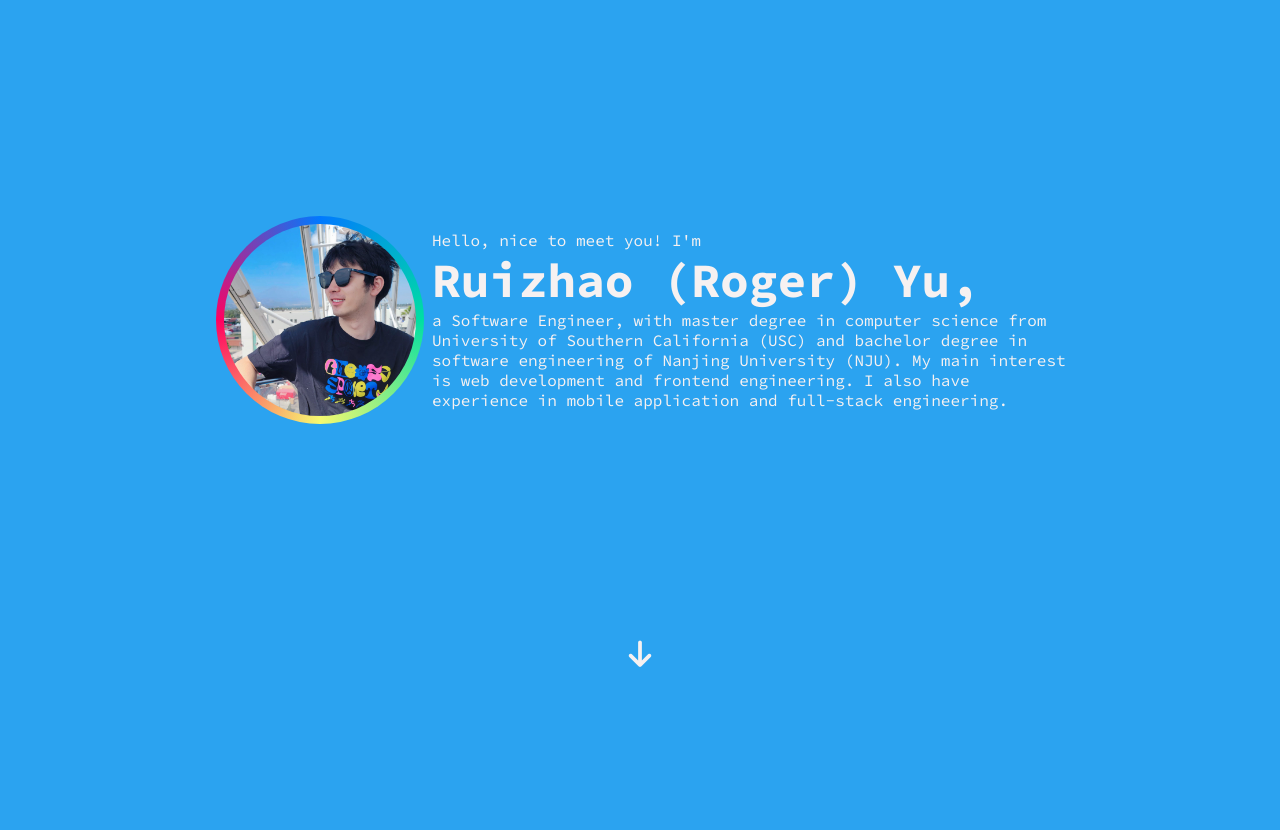
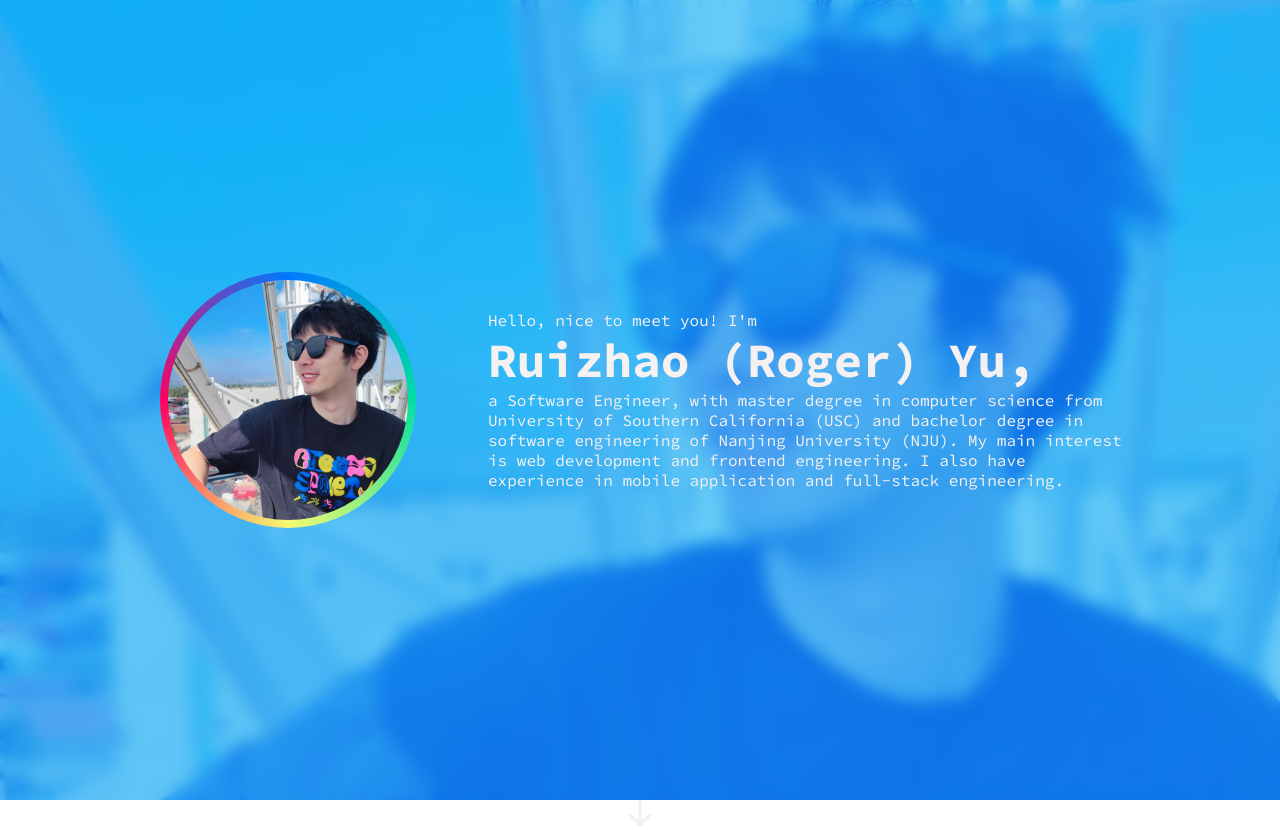
Before and after one commit to Blazar221/blazar221.github.io, a plain HTML site: page index.html in a window 1280 px wide. Before the commit the page ends 800 px from the top, so only its background shows below. Drawn offline with Linux system fonts and the light colour scheme.

Commit message:
new hero bg

```diff
--- a/hero.css
+++ b/hero.css
@@ -1,13 +1,23 @@
-#hero {
+#hero-container {
+    background-image: url("./img.jpg");
+    background-size: 100%;
+    background-position-y: 15%;
+    background-repeat: no-repeat;
+    background-color: var(--theme);
+    background-blend-mode: soft-light;
+}
+
+#hero{
     width: 100%;
-    height: 80vh;
+    height: 100vh;
     display: flex;
     justify-content: center;
     align-items: center;
+    backdrop-filter: blur(8px);
 }
 
 #hero h1 {
-    font-size: 3em
+    font-size: 3em;
 }
 
 #intro {
@@ -19,10 +29,11 @@
     background-size: contain;
     background-repeat: no-repeat;
     border-radius: 50%;
-    min-width: 12em;
-    width: 12em;
-    height: 12em;
+    min-width: 15em;
+    width: 15em;
+    height: 15em;
     margin: 1em;
+    margin-right: 5em;
     position: relative;
 }
 
--- a/index.html
+++ b/index.html
@@ -10,6 +10,10 @@
 </head>
 
 <body>
+    <div id="navbar">
+
+    </div>
+    <div id="hero-container">
         <div id="hero">
             <div id="pic"></div>
             <div id="intro">
@@ -23,6 +27,7 @@
                     application and full-stack engineering.</span>
             </div>
         </div>
+    </div>
 
     <div id="experience">
         <i class="fa-solid fa-arrow-down"></i>
--- a/main.css
+++ b/main.css
@@ -19,6 +19,5 @@ p, span, h1 {
 }
 
 body {
-    background-color: var(--theme);
     min-width: 900px;
 }
```
Lines whose indentation alone changed are shown as unchanged.
